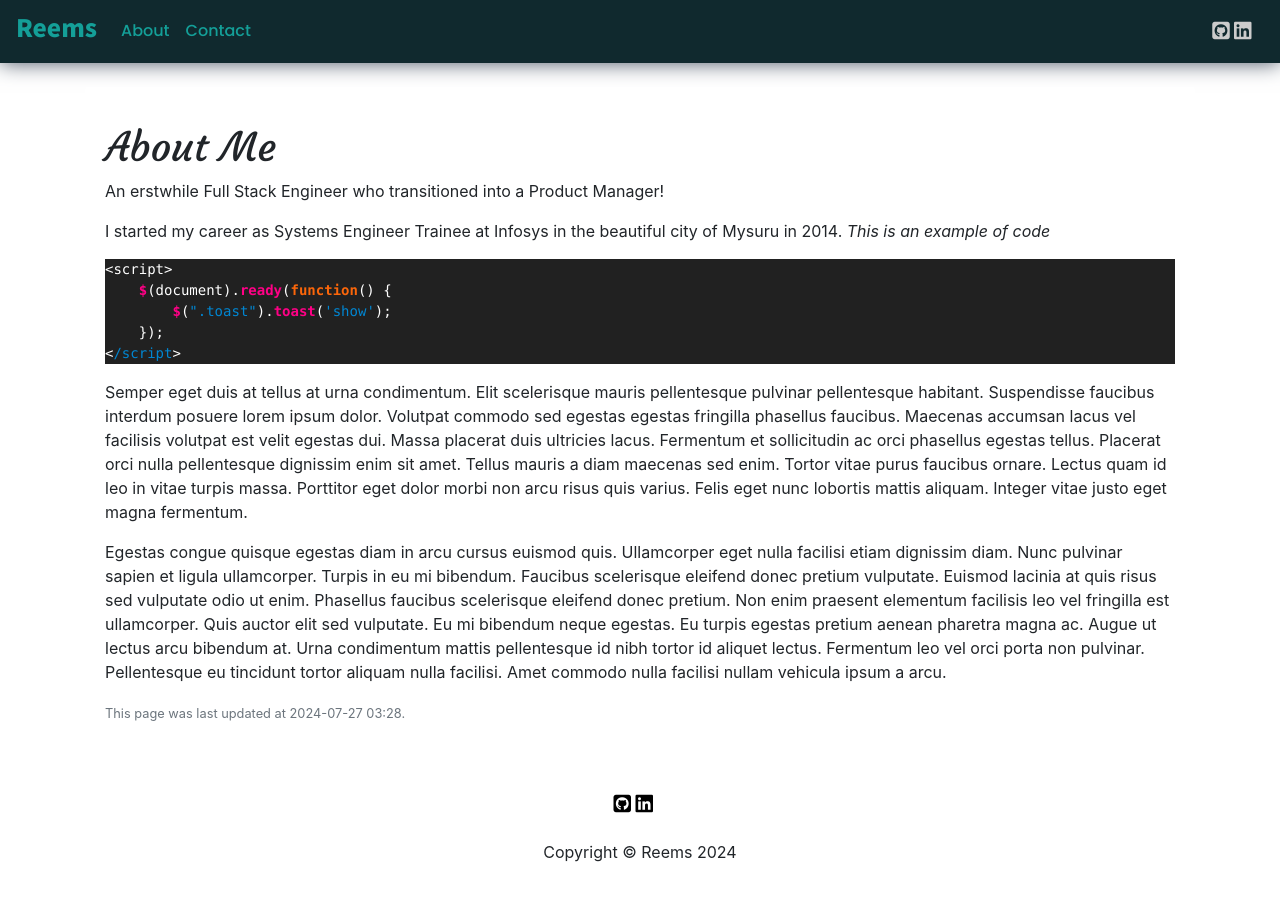
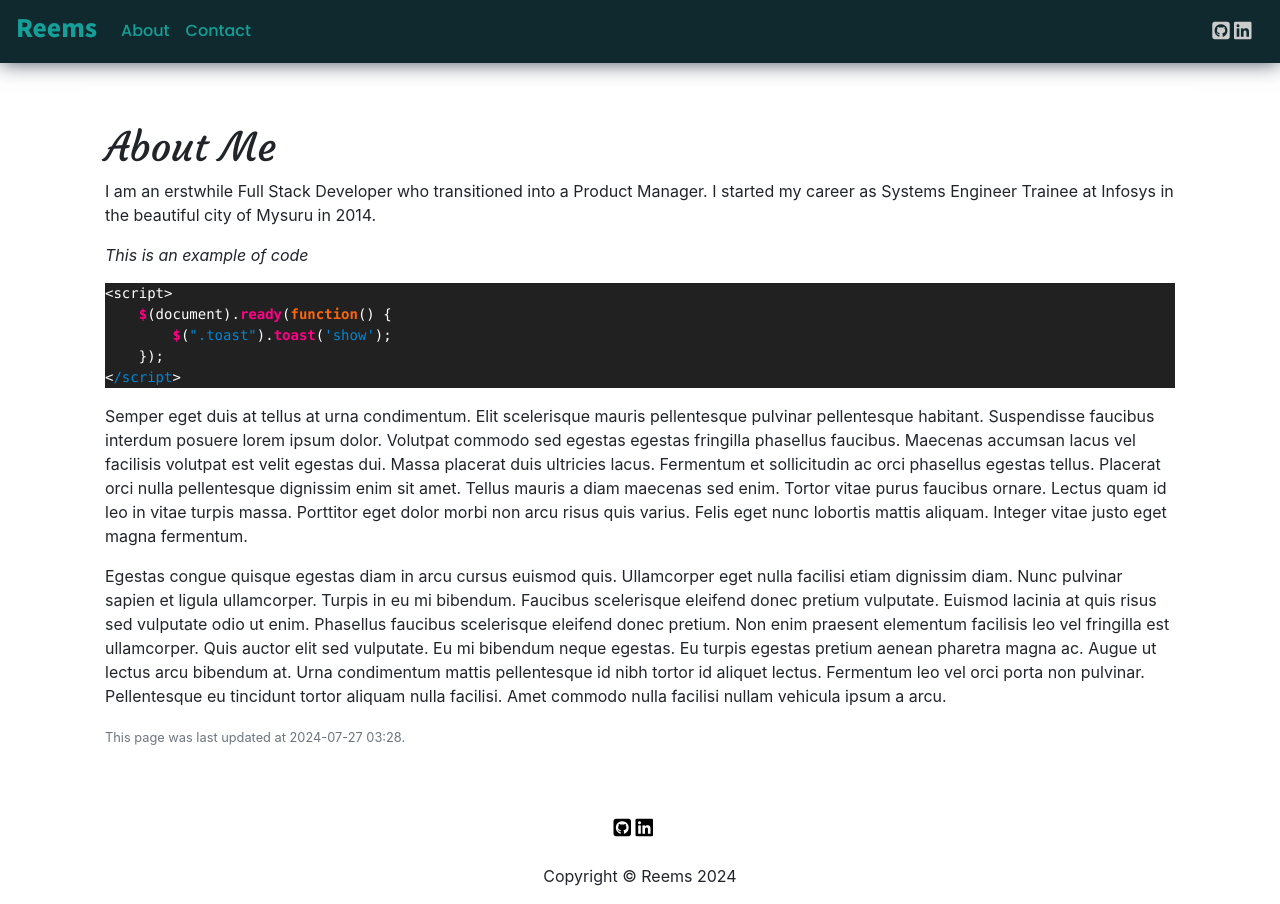
Before and after one commit to reemstk/reemstk.github.io, a Jekyll site: the page built from pages/about.md, in a window 1280 px wide. Built offline with Jekyll 4.4.1, drawn with Linux system fonts in a browser that asks for light colours; nearby versions of some CDN libraries; comment, search, counter and statistics services are not loaded.

Commit message:
Update about.md

````diff
--- a/pages/about.md
+++ b/pages/about.md
@@ -9,9 +9,8 @@
 
 <h1 class="mx-auto" style="font-family:Courgette;">{{ page.title }}</h1>
 
-An erstwhile Full Stack Engineer who transitioned into a Product Manager!
+I am an erstwhile Full Stack Developer who transitioned into a Product Manager. I started my career as Systems Engineer Trainee at Infosys in the beautiful city of Mysuru in 2014.
 
-I started my career as Systems Engineer Trainee at Infosys in the beautiful city of Mysuru in 2014.
 *This is an example of code*
 ```js
 <script>
````
